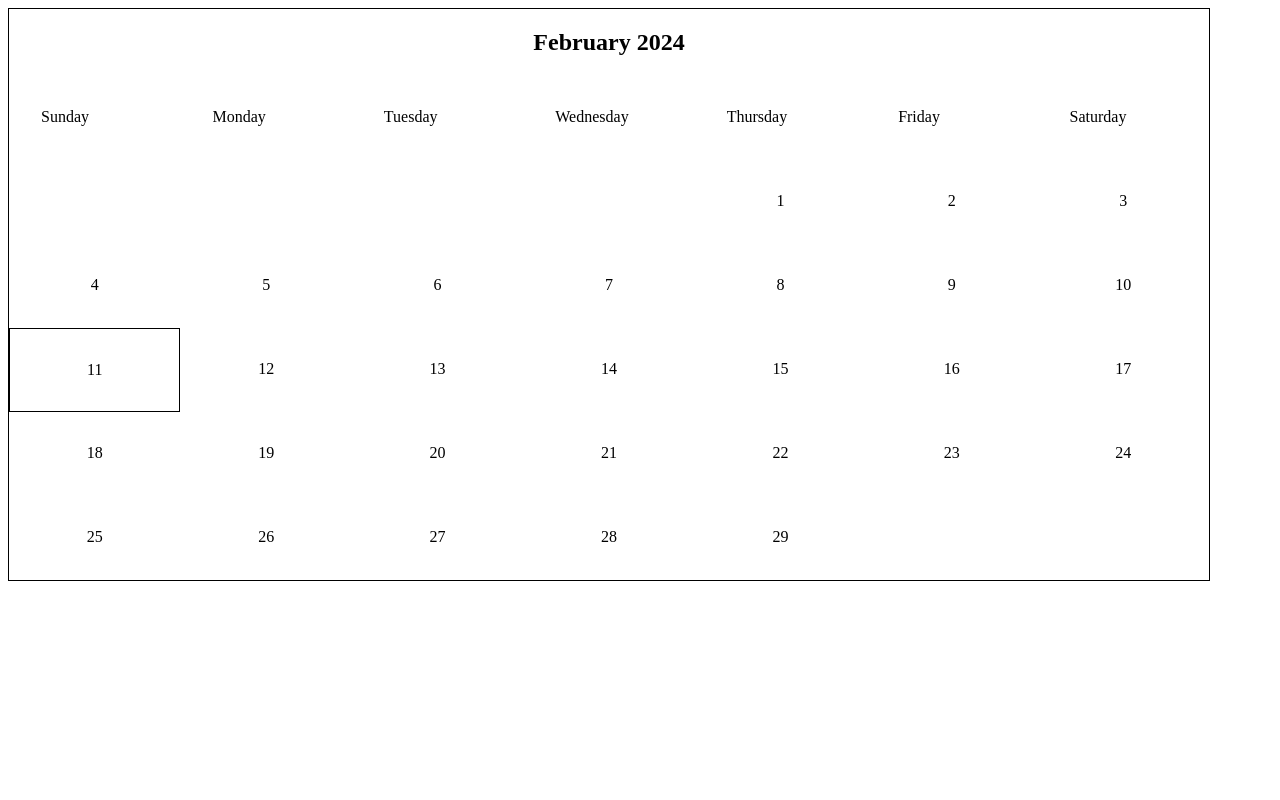
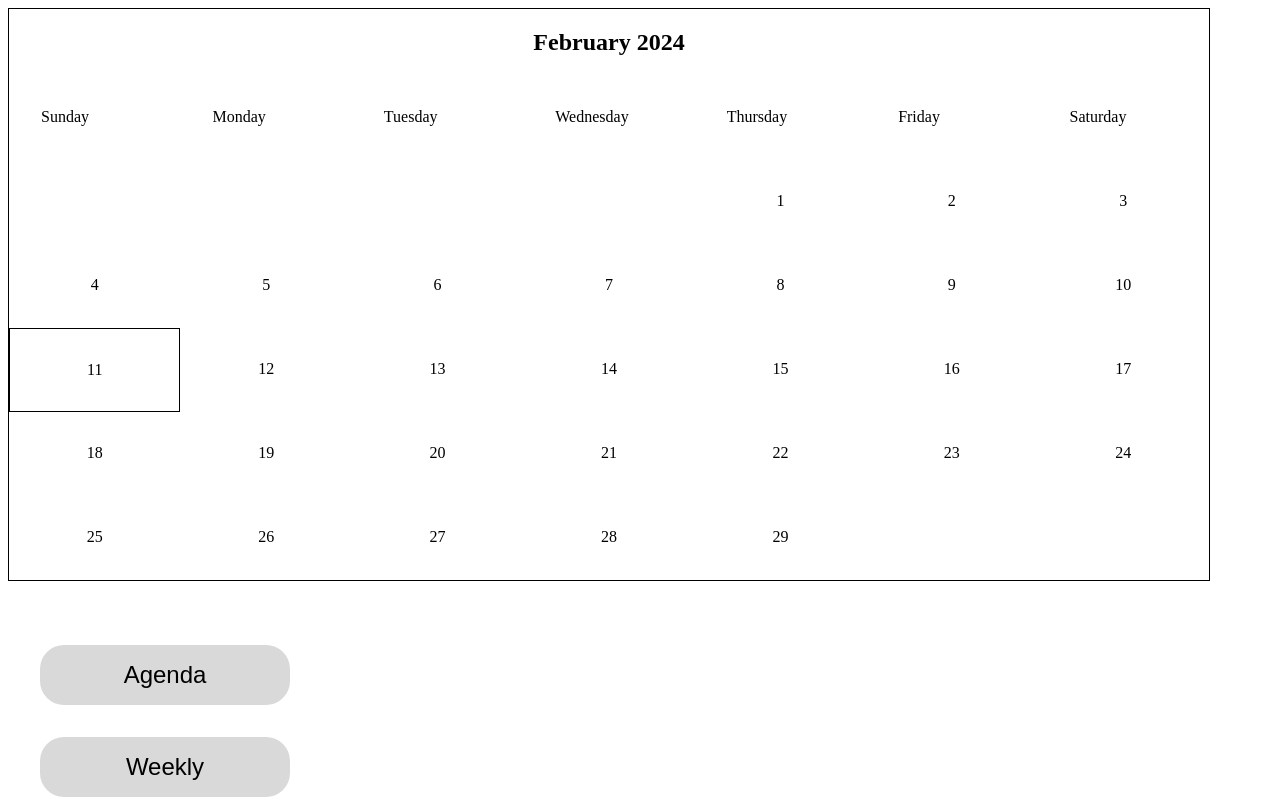
Before and after one commit to chingu-voyages/v47-tier2-team-18, a React app in the folder dailytasks/: page / in a window 1280 px wide. Shown: the top 800 px of the page. Built offline with nearby package versions, Linux system fonts and the light colour scheme; the HTML template or start-up script is replaced by a standard one.

Commit message:
change file extension

```diff
--- a/dailytasks/src/App.jsx
+++ b/dailytasks/src/App.jsx
@@ -1,10 +1,14 @@
 import React from 'react';
 import AllTasks from './components/AllTasks';
 import Calander from './components/Calander';
+import Sidebar from './components/SideBar';
 
 const App = () => {
   return (
-    <Calander />
+    <>
+      <Calander />
+      <Sidebar />
+    </>
   );
 };
 
```
Also changed, not shown: dailytasks/src/components/styles/Nav.styled.jsx (renamed from dailytasks/src/components/styles/Nav.styled.js).
